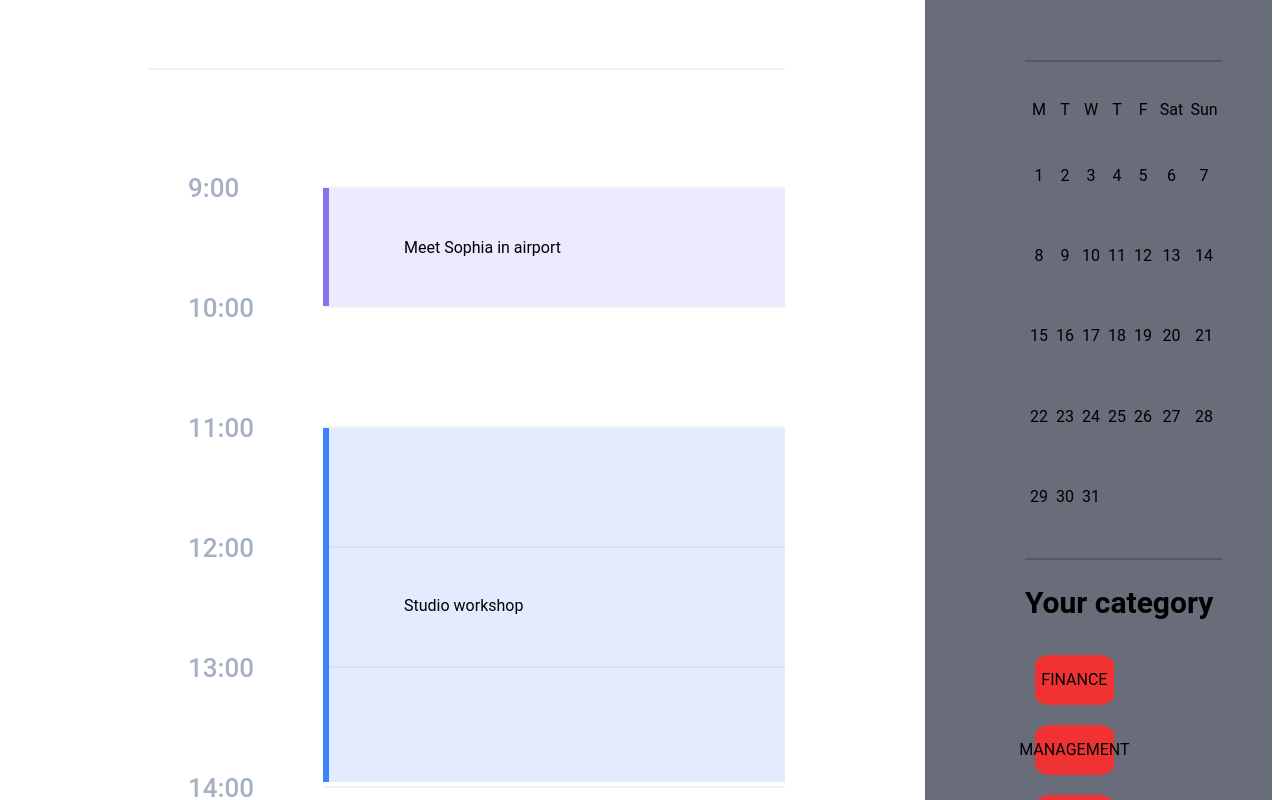
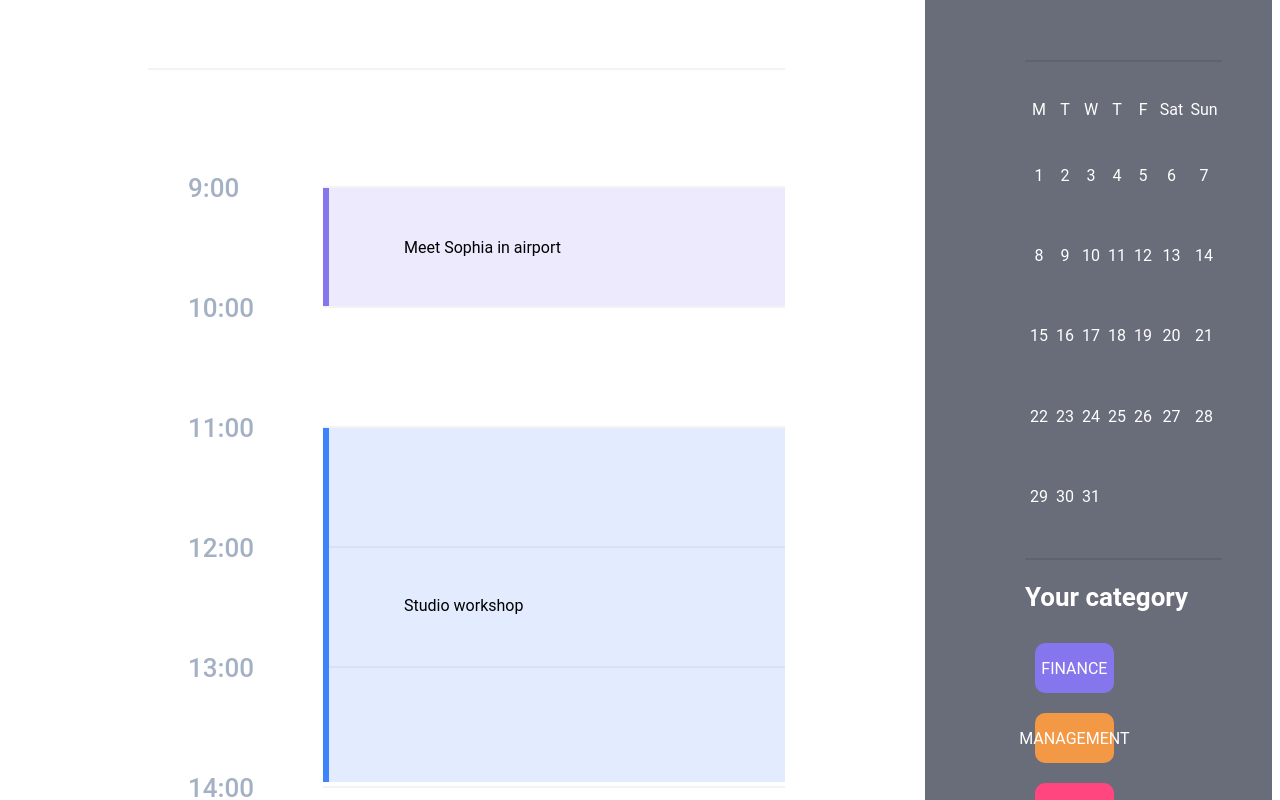
Before and after one commit to LastTen/Home_Work, a plain HTML site: page Lesson4/Calendar.html in a window 1280 px wide. Shown: the part 152-952 px from the top of the page. Drawn offline with Linux system fonts and the light colour scheme.

Commit message:
making color

```diff
--- a/Lesson4/style_Calebdar.css
+++ b/Lesson4/style_Calebdar.css
@@ -134,9 +134,10 @@ body{
   flex: 1 0 0 ;
   width: 100%;
   max-height: 500px;
+  color: white;
 
-  border-top: 2px solid #0000002f;
-  border-bottom: 2px solid #0000002f;
+  border-top: 2px solid #00000015;
+  border-bottom: 2px solid #00000015;
   box-sizing: border-box;
   padding: 20px 0;
 
@@ -153,7 +154,7 @@ td{
 
 td:hover{
   border-radius: 100%;
-  background-color: blue;
+  background-color: #3C82F9;
 }
 
 .mounthView__changeCategory{
@@ -164,7 +165,8 @@ td:hover{
 }
 
 .mounthView__title{
-  font-size: 30px;
+  font-size: 26px;
+  color: white;
 }
 
 .mounthView__category{
@@ -178,12 +180,25 @@ td:hover{
   width: 40%;
   height: 50px;
   margin: 10px;
+  color: white;
 
   display: flex;
   justify-content: center;
   align-items: center;
-  border-radius: 20%;
+  border-radius: 10px;
 
 
   background-color: rgb(240, 50, 50);
 }
+
+.finanse{
+  background-color: #8576ED;
+}
+
+.managment{
+  background-color: #F39946;
+}
+
+.design{
+  background-color: #FF467E;
+}
```
